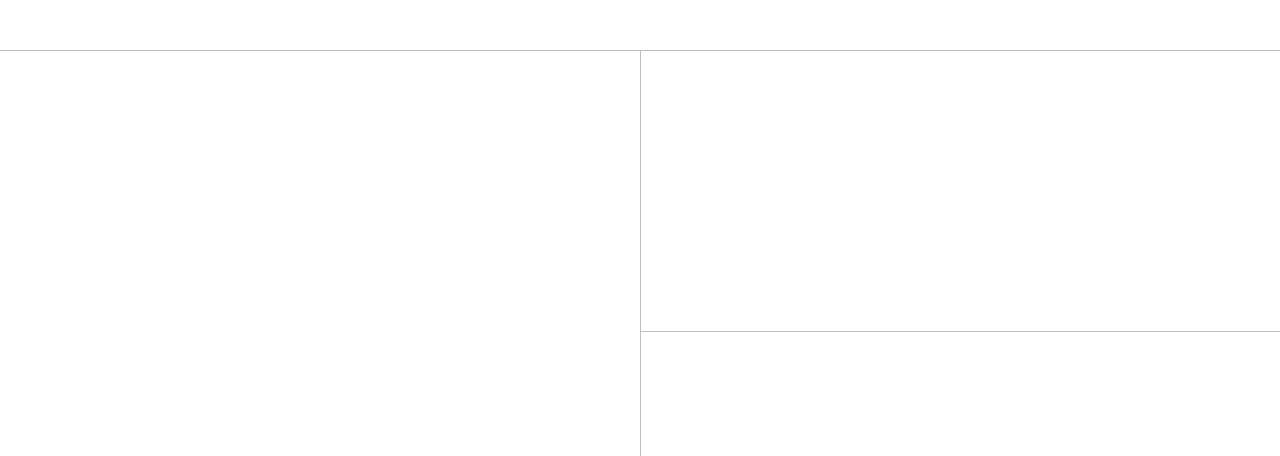
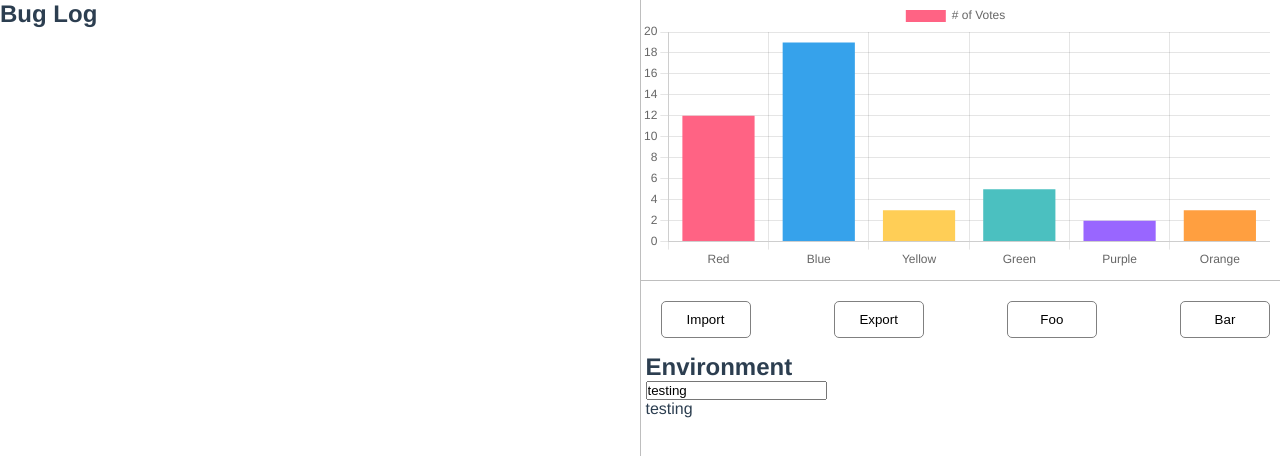
Before and after one commit to karlduggan/TestLab, a Vue app in the folder frontend/: page / in a window 1280 px wide. Shown: the top 456 px of the page. Built offline with nearby package versions, Linux system fonts and the light colour scheme.

Commit message:
Graph added

```diff
--- a/frontend/package.json
+++ b/frontend/package.json
@@ -8,8 +8,10 @@
     "lint": "vue-cli-service lint"
   },
   "dependencies": {
+    "chart.js": "^3.9.1",
     "core-js": "^3.8.3",
     "vue": "^3.2.13",
+    "vue-chartjs": "^4.1.2",
     "vue-router": "^4.1.5",
     "vuex": "^4.0.2"
   },
--- /dev/null
+++ b/frontend/src/components/BarGraphComponent.vue
@@ -0,0 +1,56 @@
+<template>
+    <div class="chart-wrapper">
+            <canvas id="myChart" height="400"></canvas>
+        </div>
+</template>
+
+<script>
+    import Chart from 'chart.js/auto';
+    export default {
+        name: "BarGraphComponent",
+
+        mounted() {
+            const ctx = document.getElementById('myChart')
+            const myChart = new Chart(ctx, {
+            type: 'bar',
+            data: {
+                labels: ['Red', 'Blue', 'Yellow', 'Green', 'Purple', 'Orange'],
+                datasets: [{
+                    label: '# of Votes',
+                    data: [12, 19, 3, 5, 2, 3],
+                    backgroundColor: [
+                        'rgba(255, 99, 132,1 )',
+                        'rgba(54, 162, 235,1 )',
+                        'rgba(255, 206, 86,1 )',
+                        'rgba(75, 192, 192,1 )',
+                        'rgba(153, 102, 255, 1)',
+                        'rgba(255, 159, 64, 1 )'
+                    ],
+                }]
+            },
+            options: {
+                responsive: true,
+                scales: {
+                    y: {
+                        beginAtZero: true
+                    }
+                }
+            }
+        });
+        myChart;
+                }
+            }
+
+</script>
+<style scoped>
+     /* IMPORTANT for resizing width*/
+     .chart-wrapper {
+        display: inline-block;
+        position: relative;
+        width: 100%;
+
+    }
+    #myChart {
+       max-height: 270px;
+    }
+</style>
--- /dev/null
+++ b/frontend/src/components/BugLogComponent.vue
@@ -0,0 +1,21 @@
+<template>
+<div class="bug-log-container">
+    <h2>Bug Log</h2>
+</div>
+</template>
+
+<script>
+export default {
+    name: "BugLogComponent",
+    data(){
+        return {
+
+        }
+    }
+
+}
+</script>
+
+<style scoped>
+
+</style>
--- /dev/null
+++ b/frontend/src/components/EnvironmentComponent.vue
@@ -0,0 +1,21 @@
+<template>
+    <div class="environment-wrapper">
+        <h2>Environment</h2>
+        <input type="text" v-model="name" id="">
+        <p>{{name}}</p>
+    </div>
+</template>
+<script>
+    export default {
+        name: "EnvironmentComponent",
+        data(){
+            return {
+               name: "testing"
+            }
+        }
+    }
+</script>
+
+<style scoped>
+
+</style>
--- /dev/null
+++ b/frontend/src/components/OptionsComponent.vue
@@ -0,0 +1,37 @@
+<template>
+    <div class="options-wrapper">
+        <button class="btn">Import</button>
+        <button class="btn">Export</button>
+        <button class="btn">Foo</button>
+        <button class="btn">Bar</button>
+
+
+    </div>
+</template>
+
+<script>
+    export default {
+        name: "OptionsComponent"
+    }
+</script>
+
+<style scoped>
+    .options-wrapper {
+        padding: 15px;
+        display: flex;
+        flex-direction: row;
+        flex-wrap: nowrap;
+        justify-content: space-between;
+        align-items: stretch;
+        align-content: stretch;
+    }
+    .btn{
+        padding: 10px;
+        width: 90px;
+        border-radius: 5px;
+        border: 1px solid grey;
+        background-color: transparent;
+        cursor: pointer;
+    }
+
+</style>
--- a/frontend/src/router/index.js
+++ b/frontend/src/router/index.js
@@ -1,6 +1,7 @@
 import { createRouter, createWebHistory } from "vue-router";
 // Import the home page for router
 import DashboardPage from '@/views/Dashboard.vue';
+import DevPage from '@/views/Dev.vue';
 
 
 const routes = [
@@ -8,6 +9,11 @@ const routes = [
         path: '/',
         name: 'Dashboard',
         component: DashboardPage
+    },
+    {
+        path: '/dev',
+        name: 'development',
+        component: DevPage
     }
 ]
 
--- a/frontend/src/views/Dashboard.vue
+++ b/frontend/src/views/Dashboard.vue
@@ -1,43 +1,40 @@
 <template>
-    <div class="base-container">
-        <div class="header-container">
 
-        </div>
         <div class="main-container">
 
             <div class="left-container">
+                <BugLogComponent></BugLogComponent>
             </div>
             <div class="right-container">
-            <div class="graph-container"></div>
-            <div class="mid-container"></div>
+            <div class="graph-container">
+                <BarGraphComponent></BarGraphComponent>
+            </div>
+            <div class="mid-container">
+                <OptionsComponent></OptionsComponent>
+                <EnvironmentComponent></EnvironmentComponent>
+            </div>
         </div>
 
         </div>
 
-    </div>
 </template>
 <script>
+import BugLogComponent from '@/components/BugLogComponent.vue';
+import BarGraphComponent from '@/components/BarGraphComponent.vue';
+import OptionsComponent from '@/components/OptionsComponent.vue';
+import EnvironmentComponent from '@/components/EnvironmentComponent.vue';
+
     export default {
-        name: "DashboardPage"
-    }
+    name: "DashboardPage",
+    components: { BugLogComponent, BarGraphComponent, OptionsComponent, EnvironmentComponent }
+}
 </script>
 <style scoped>
-    .base-container{
-        width: 100%;
-        height: 100%;
-        position: absolute;
-
-    }
-    .header-container{
-        width: 100%;
-        height: 50px;
-        border-bottom: 1px solid rgb(190, 190, 190);
-    }
     .main-container{
         display: flex;
         width: 100%;
         height: 100%;
-
+        position: absolute;
     }
     .left-container{
         display: block;
@@ -49,9 +46,8 @@
         border-left: 1px solid rgb(190, 190, 190);
     }
     .graph-container{
-        display: block;
-        height: 35%;
-        width: 100%;
+        height: 280px;
+        padding-right: 10px;
         border-bottom: 1px solid rgb(190, 190, 190);
     }
     .mid-container{
--- /dev/null
+++ b/frontend/src/views/Dev.vue
@@ -0,0 +1,61 @@
+<template>
+    <div class="dev-container">
+        <h1>Dev Page</h1>
+        <div class="chart-wrapper">
+            <canvas id="myChart" height="200"></canvas>
+
+        </div>
+    </div>
+</template>
+<script>
+    import Chart from 'chart.js/auto';
+    export default {
+        name: "DevPage",
+        mounted() {
+            console.log("Component mounted")
+            const ctx = document.getElementById('myChart')
+
+            const myChart = new Chart(ctx, {
+    type: 'bar',
+    data: {
+        labels: ['Red', 'Blue', 'Yellow', 'Green', 'Purple', 'Orange'],
+        datasets: [{
+            label: '# of Votes',
+            data: [12, 19, 3, 5, 2, 3],
+            backgroundColor: [
+                'rgba(255, 99, 132,1 )',
+                'rgba(54, 162, 235,1 )',
+                'rgba(255, 206, 86,1 )',
+                'rgba(75, 192, 192,1 )',
+                'rgba(153, 102, 255, 1)',
+                'rgba(255, 159, 64, 1 )'
+            ],
+
+        }]
+    },
+    options: {
+        responsive: true,
+        scales: {
+            y: {
+                beginAtZero: true
+            }
+        }
+    }
+});
+myChart;
+        }
+    }
+
+</script>
+<style scoped>
+    /* IMPORTANT for resizing width*/
+    .chart-wrapper {
+        display: inline-block;
+        position: relative;
+        width: 50%;
+    }
+    #myChart {
+        position: relative;
+
+    }
+</style>
```
Also changed, not shown: frontend/src/components/ChartComponent.vue (added, +83 -0 lines), 1 other file (tests, documents, lock files or other folders).
